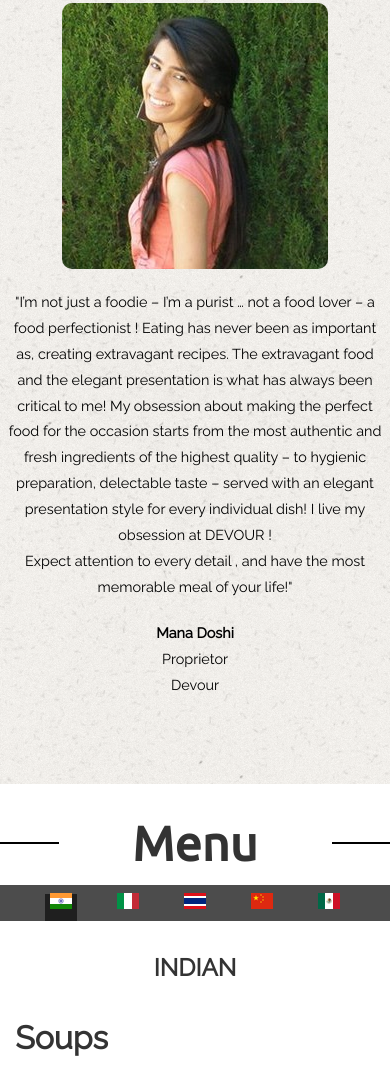
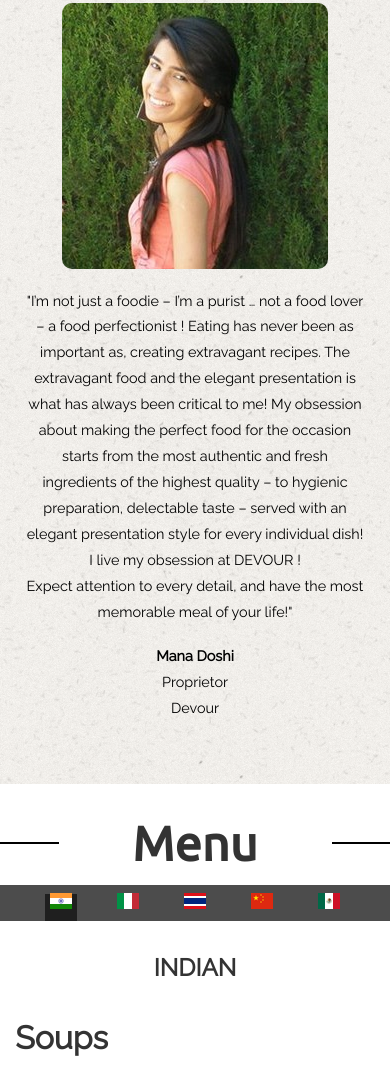
Before and after one commit to DevourCatering/devourcatering.github.io, a plain HTML site: page index.html in a window 390 px wide. Shown: the part 968-2053 px from the top of the page. Drawn offline with nearby package versions, Linux system fonts and the light colour scheme.

```diff
--- a/stylesheets/main.css
+++ b/stylesheets/main.css
@@ -76,6 +76,10 @@ Mobile
   .menu-items h4 {
     text-align:center;
     display:block!important;
+  }
+
+  .manadata p {
+    margin: 5% 5%!important;
   }
 }
 
```
Also changed, not shown: index.html (+1 -1 lines).
